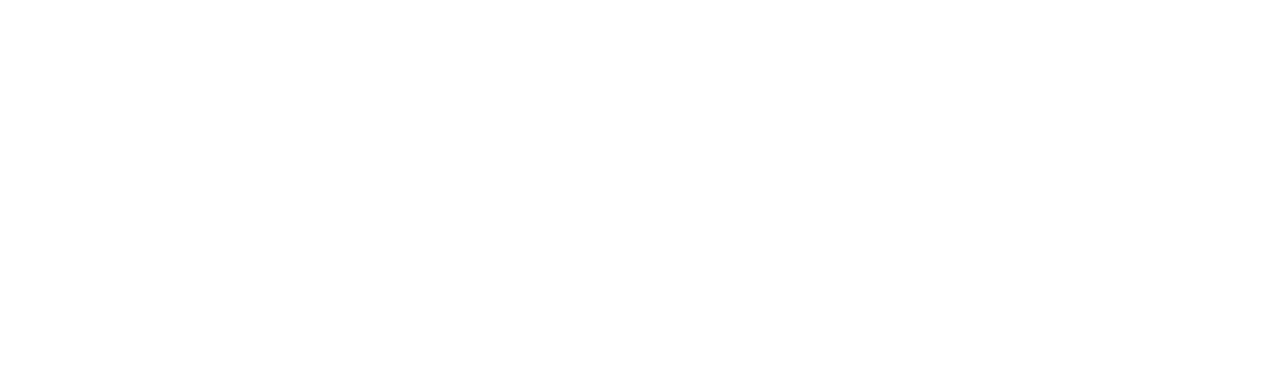
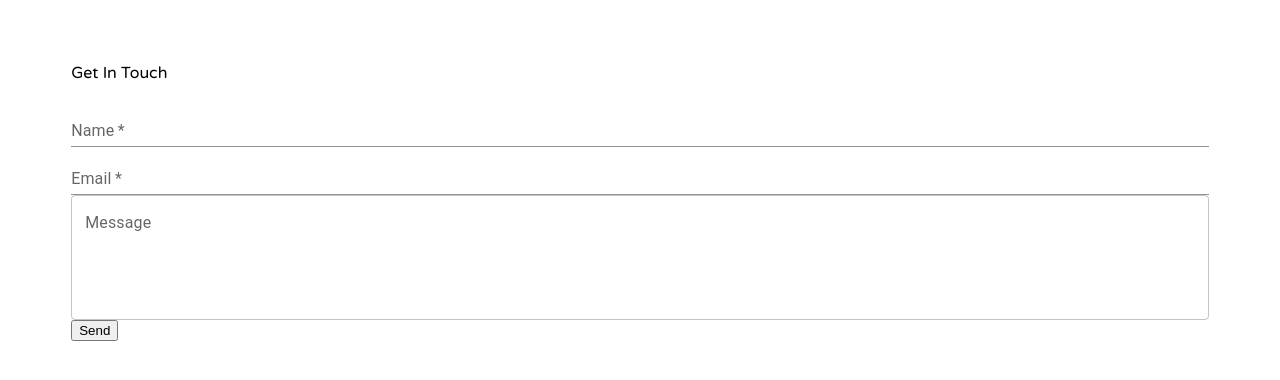
Before and after one commit to danispinxo/dani-site, a Next.js app: page /contact in a window 1280 px wide. Shown: the top 380 px of the page. Built offline with nearby package versions, Linux system fonts and the light colour scheme.

Commit message:
remove head

```diff
--- a/src/pages/404.js
+++ b/src/pages/404.js
@@ -1,8 +1,10 @@
-import * as React from 'react';
 import Link from 'next/link';
+import TopNavbar from '../components/Navbar';
 
 const NotFoundPage = () => {
   return (
+    <>
+      <TopNavbar />
       <main className="page-content">
         <div className="about-me">
           <div className="about-me-text">
@@ -14,6 +16,7 @@ const NotFoundPage = () => {
           </div>
         </div>
       </main>
+    </>
   );
 };
 
--- a/src/pages/_app.js
+++ b/src/pages/_app.js
@@ -7,10 +7,7 @@ import '../styles/ListPages.scss';
 import '../styles/Publication.scss';
 
 function MyApp({ Component, pageProps }) {
-  return;
-  <>
-    <Component {...pageProps} />
-  </>;
+  return <Component {...pageProps} />;
 }
 
 export default MyApp;
--- a/src/pages/contact.js
+++ b/src/pages/contact.js
@@ -32,5 +32,3 @@ export default function Contact() {
     </main>
   );
 }
-
-export { Head } from './index';
--- a/src/pages/creative-writing.js
+++ b/src/pages/creative-writing.js
@@ -392,5 +392,3 @@ export default function CreativeWriting() {
     </main>
   );
 }
-
-export { Head } from './index';
--- a/src/pages/digital-projects.js
+++ b/src/pages/digital-projects.js
@@ -15,5 +15,3 @@ export default function DigitalProjects() {
     </main>
   );
 }
-
-export { Head } from './index';
--- a/src/pages/form.js
+++ b/src/pages/form.js
@@ -41,5 +41,3 @@ export default const Form = () => {
     </main>
   );
 }
-
-export { Head } from './index';
--- a/src/pages/index.js
+++ b/src/pages/index.js
@@ -29,18 +29,3 @@ export default function Homepage() {
     </Layout>
   );
 }
-
-export const Head = () => {
-  return (
-    <>
-      <meta name="description" content="Personal website for digital humanities scholar, web developer, and poet" />
-      <link rel="preconnect" href="https://fonts.googleapis.com" />
-      <link rel="preconnect" href="https://fonts.gstatic.com" crossorigin />
-      <link
-        href="https://fonts.googleapis.com/css2?family=Cormorant:wght@500;600;700&family=Special+Elite&family=Varela+Round&display=swap"
-        rel="stylesheet"
-      />
-      <title>Dani Spinosa</title>
-    </>
-  );
-};
--- a/src/pages/public-writing.js
+++ b/src/pages/public-writing.js
@@ -136,5 +136,3 @@ export default function PublicWriting() {
     </main>
   );
 }
-
-export { Head } from './index';
--- a/src/pages/scholarship.js
+++ b/src/pages/scholarship.js
@@ -287,5 +287,3 @@ export default function Scholarship() {
     </main>
   );
 }
-
-export { Head } from './index';
--- a/src/pages/talks.js
+++ b/src/pages/talks.js
@@ -262,5 +262,3 @@ export default function Talks() {
     </main>
   );
 }
-
-export { Head } from './index';
--- a/src/pages/teaching.js
+++ b/src/pages/teaching.js
@@ -76,5 +76,3 @@ export default function Teaching() {
     </main>
   );
 }
-
-export { Head } from './index';
--- a/src/pages/when.js
+++ b/src/pages/when.js
@@ -65,5 +65,3 @@ export default function When() {
     </main>
   );
 }
-
-export { Head } from './index';
```
Lines whose indentation alone changed are shown as unchanged.
